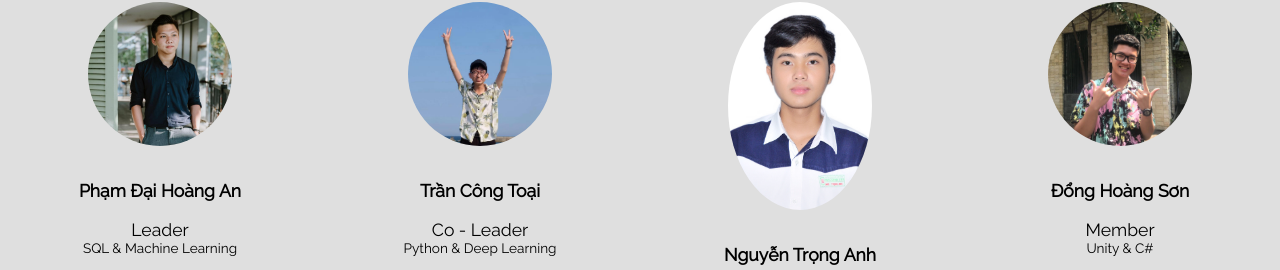
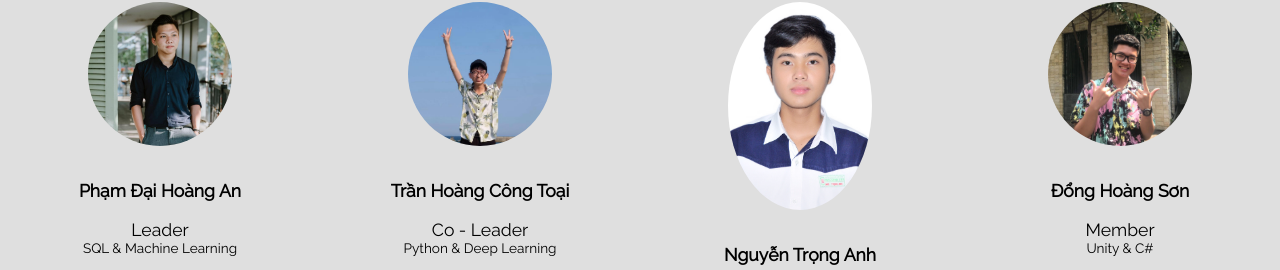
Before and after one commit to AnHoangbk19/BDC-Assignment, a plain HTML site: page index.html in a window 1280 px wide. Shown: the part 3550-3820 px from the top of the page. Drawn offline with nearby package versions, Linux system fonts and the light colour scheme.

Commit message:
Change name

```diff
--- a/index.html
+++ b/index.html
@@ -244,7 +244,7 @@
                         <!-- Second card -->
                         <div id="people-kha" class="flex-col flex-col-1 text-center margin-sm">
                             <img id="kha-avatar" class="container-fluid-sm width-half align-center-row img-rounded" src="images/Toai.jpg">
-                            <h3 id="kha-name" class="text-bold">Trần Công Toại</h3>
+                            <h3 id="kha-name" class="text-bold">Trần Hoàng Công Toại</h3>
                             <h3 id="kha-role" class="margin-none">Co - Leader</span></h3>
                             <p id="kha-technology" class="margin-none">Python & Deep Learning </span></p>
                         </div>
```
